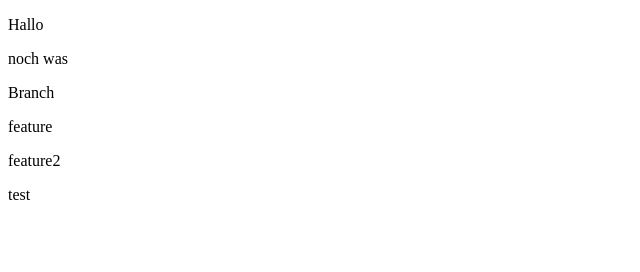
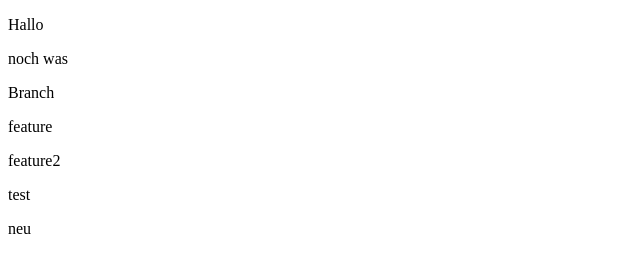
Before and after one commit to hua7415/Git_Course, a plain HTML site: page index.html in a window 1280 px wide. Shown: the full height of the page, 0-640 px from the left. Drawn offline with Linux system fonts and the light colour scheme.

Commit message:
ich habe was

```diff
--- a/index.html
+++ b/index.html
@@ -13,5 +13,6 @@
     <p>feature</p>
      <p>feature2</p>
     <p>test</p>
+    <p>neu </p>
 </body>
 </html>
```
